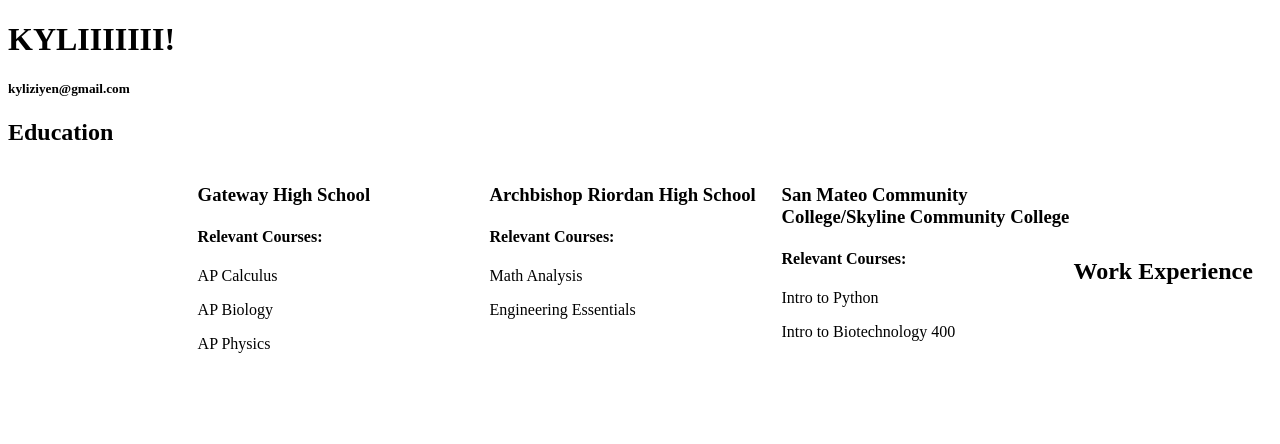
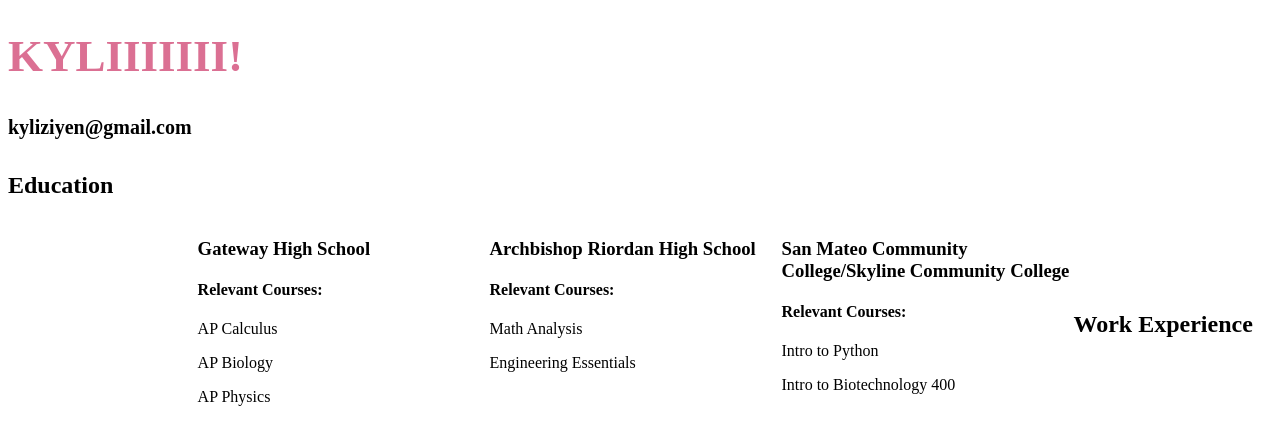
Before and after one commit to kylizs/kyli, a plain HTML site: page index.html in a window 1280 px wide. Drawn offline with Linux system fonts and the light colour scheme.

Commit message:
starting css

```diff
--- a/index.html
+++ b/index.html
@@ -1,6 +1,7 @@
 <!DOCTYPE html>
 <html>
 <head>
+    <link rel="stylesheet" href="resources/css/index.css" />
     <meta charset="UTF-8">
     <title>Kyli's Awesome Website</title>
 </head>
@@ -17,7 +18,6 @@
             <p>AP Calculus</p>
             <p>AP Biology</p>
             <p>AP Physics</p>
-
            </div>
 
            <div id="column2" style="float:left; margin:0;width:33%;">
--- /dev/null
+++ b/resources/css/index.css
@@ -0,0 +1,7 @@
+h1 {
+    color: palevioletred;
+    font-size: 45px;
+  }
+h5 {
+    font-size: 20px;
+}
```
